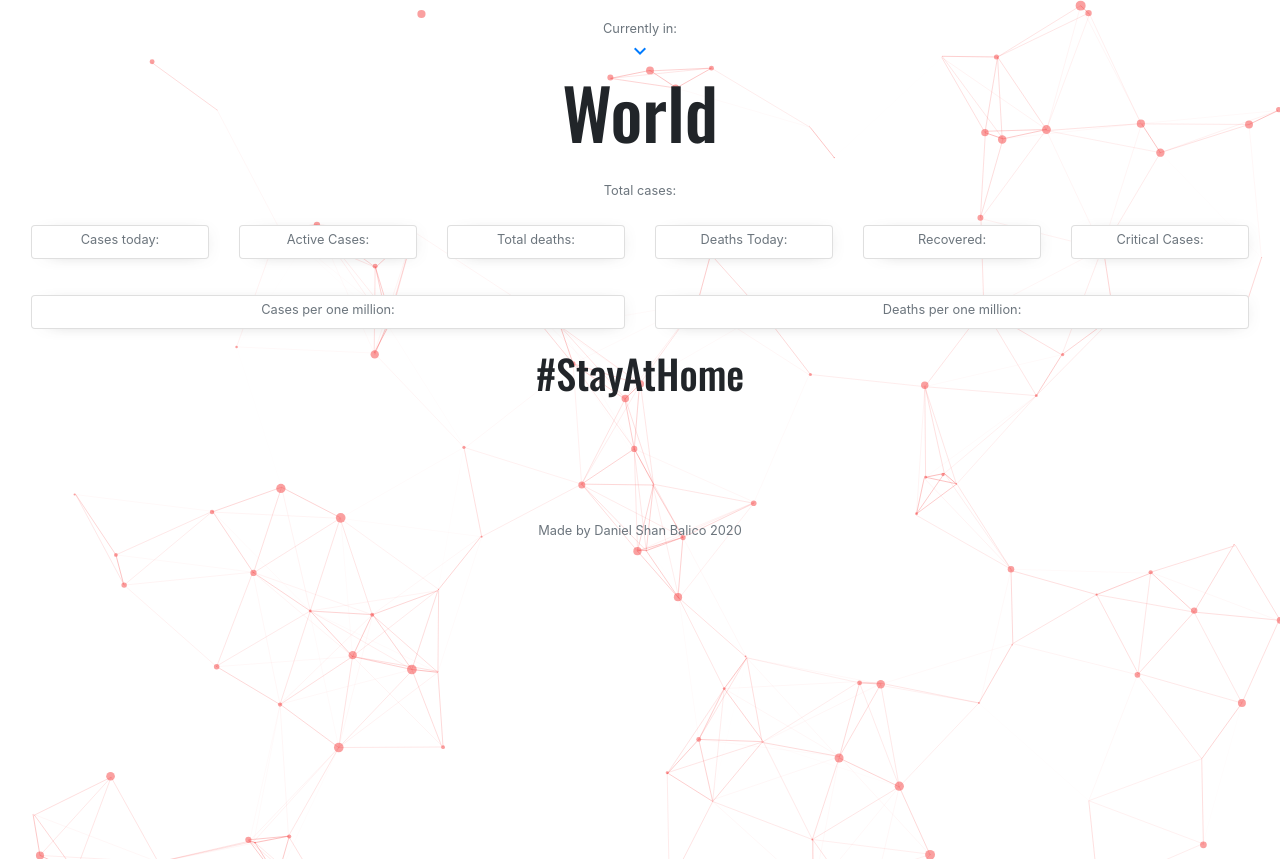
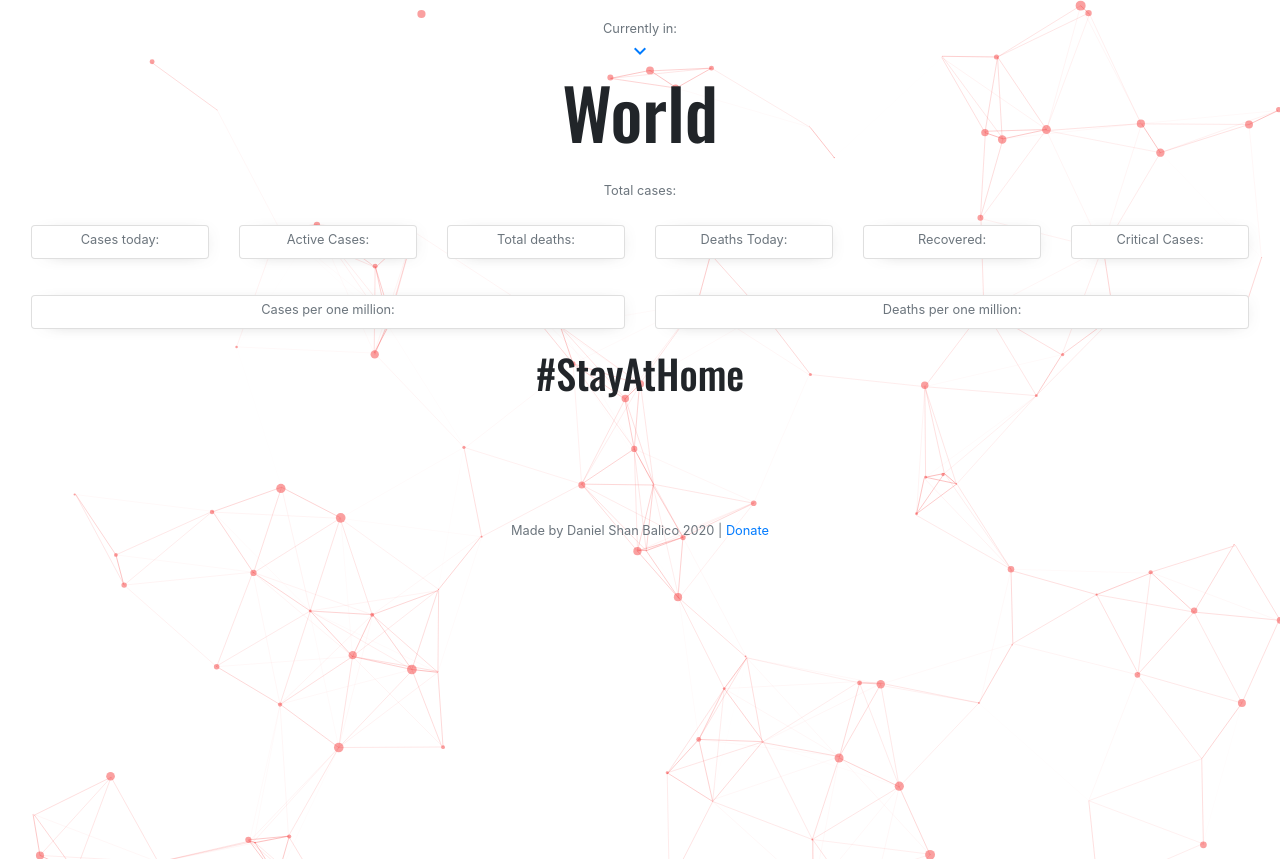
Before and after one commit to daniel-balico/coronavirus19-updates, a Flask app: page / in a window 1280 px wide. Shown: the part 59-918 px from the top of the page. Run offline with Flask 2, Linux system fonts and the light colour scheme; some libraries are stand-ins or nearby versions.

Commit message:
added donation button

```diff
--- a/templates/layout.html
+++ b/templates/layout.html
@@ -153,7 +153,7 @@
 
 	<!-- Creator -->
 	<footer style="margin-top: 120px">
-		<div class="text-center"><small class="text-muted">Made by Daniel Shan Balico 2020</small></div>
+		<div class="text-center"><small class="text-muted">Made by Daniel Shan Balico 2020 | <a href="https://www.paypal.me/DBalico">Donate</a></small></div>
 	</footer>
 
 	<!-- heroku api https://coronavirus-19-api.herokuapp.com/countries -->
```
